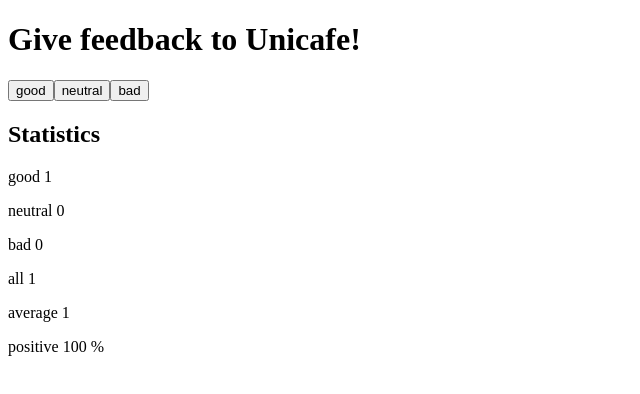
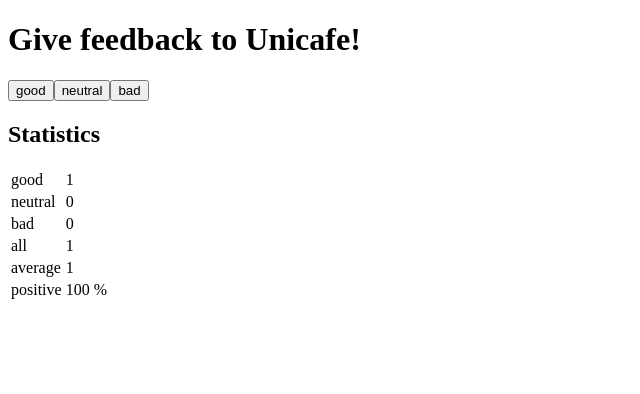
Before and after one commit to Aapok0/FullStackopen, a React (Create React App) app in the folder Part1/1.6-1.11_unicafe/: page / in a window 1280 px wide. Both pictures are taken after a click on the button "good". Shown: the top 394 px of the page, without its empty margins (0-640 px from the left). Built offline with nearby package versions, Linux system fonts and the light colour scheme.

Commit message:
Exercise 1.11 solution and added readme link to 1.10.

```diff
--- a/Part1/1.6-1.11_unicafe/src/App.js
+++ b/Part1/1.6-1.11_unicafe/src/App.js
@@ -4,7 +4,14 @@
 
 const Button = ({name, handleClick}) => <button onClick={handleClick}>{name}</button>
 
-const StatisticLine = ({text, value}) => <p>{text} {value}</p>
+const StatisticLine = ({text, value}) => {
+  return (
+    <tr>
+      <td>{text}</td>
+      <td>{value}</td>
+    </tr>
+  )
+}
 
 const Statistics = ({title, good, neutral, bad}) => {
   let all = good + neutral + bad
@@ -23,12 +30,16 @@
   return (
     <>
       <h2>{title}</h2>
+      <table>
+        <tbody>
           <StatisticLine text='good' value={good} />
           <StatisticLine text='neutral' value={neutral} />
           <StatisticLine text='bad' value={bad} />
           <StatisticLine text='all' value={all} />
           <StatisticLine text='average' value={average} />
           <StatisticLine text='positive' value={positive} />
+        </tbody>
+      </table>
     </>
   )
 }
```
Also changed, not shown: 1 other file (tests, documents, lock files or other folders). Lines whose indentation alone changed are shown as unchanged.
